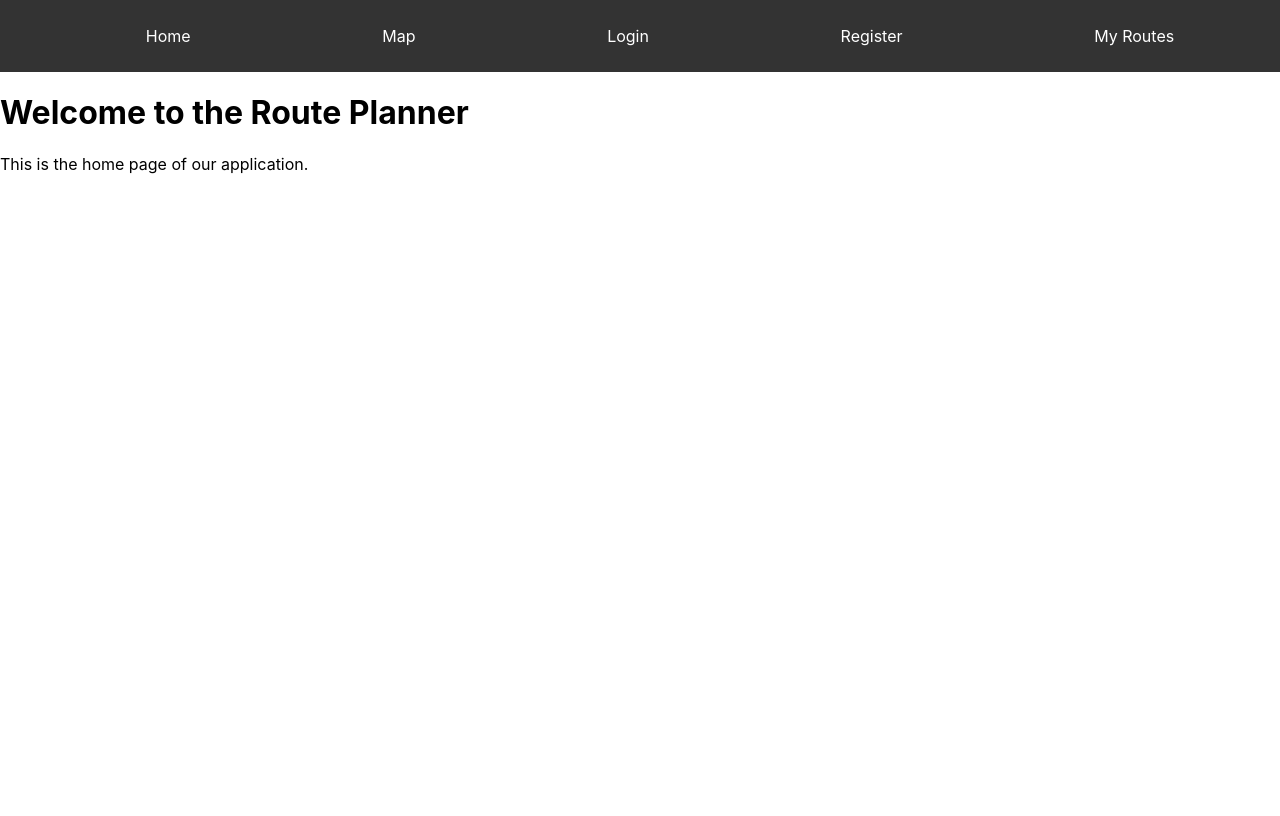
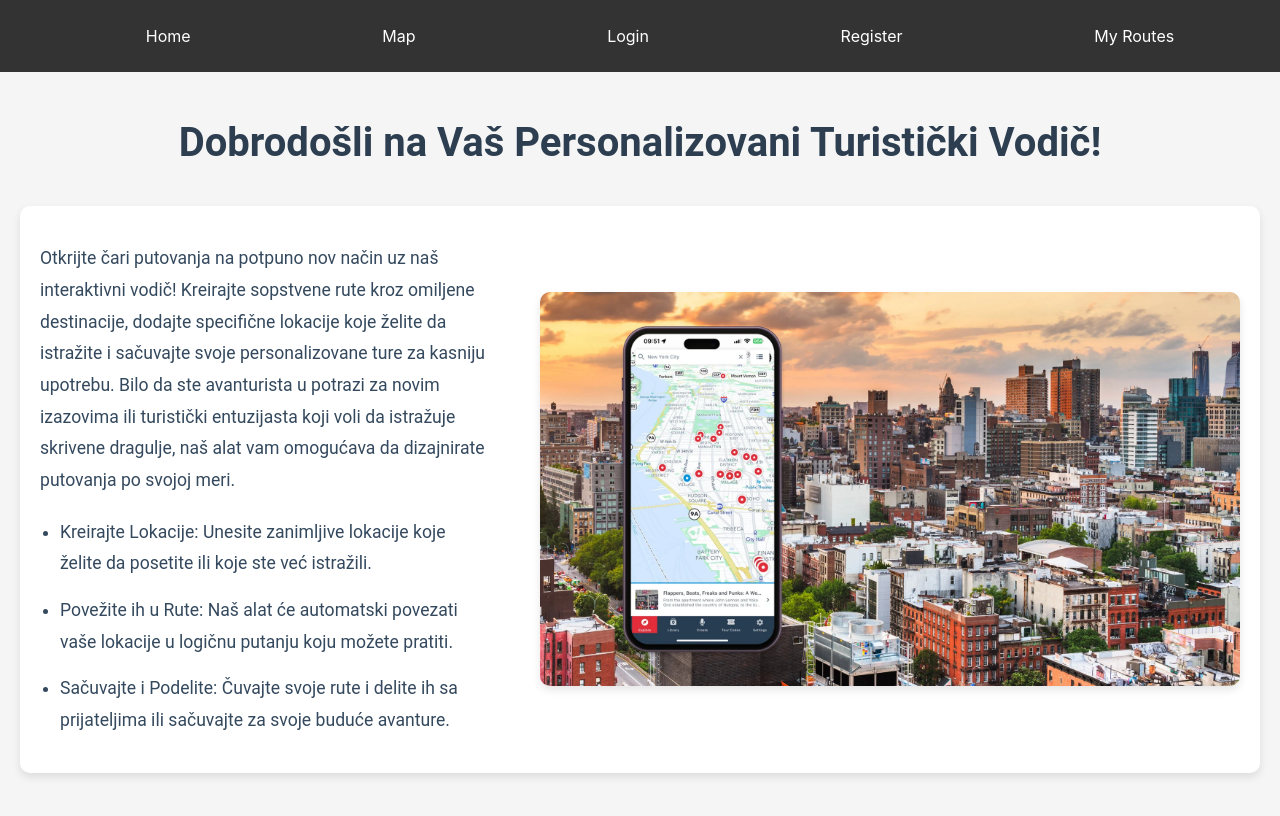
Before and after one commit to elab-development/internet-tehnologije-projekat-turistickivodic_2020_0213, a React (Create React App) app in the folder routing-app/: page / in a window 1280 px wide. Shown: the top 816 px of the page. Built offline with nearby package versions, Linux system fonts and the light colour scheme.

Commit message:
Stilizovan home page

```diff
--- /dev/null
+++ b/routing-app/src/Home.css
@@ -0,0 +1,78 @@
+/* Home.css */
+* {
+    background-color: "#333",
+}
+
+.main {
+    padding: 20px;
+    padding-bottom: 150px;
+    background-color: #f5f5f5;
+    font-family: 'Roboto', sans-serif;
+}
+
+.home-title {
+    text-align: center;
+    font-size: 2.5rem;
+    color: #2c3e50;
+    margin-bottom: 40px;
+    font-weight: bold;
+}
+
+.home-container {
+    display: flex;
+    align-items: center;
+    justify-content: space-between;
+    max-width: 1200px;
+    margin: 0 auto;
+    padding: 20px;
+    background-color: #ffffff;
+    border-radius: 10px;
+    box-shadow: 0 4px 8px rgba(0, 0, 0, 0.1);
+}
+
+.home-content {
+    max-width: 450px;
+}
+
+.home-paragraph {
+    font-size: 1.1rem;
+    line-height: 1.8;
+    color: #34495e;
+    margin-bottom: 20px;
+}
+
+.home-list {
+    list-style-type: disc;
+    padding-left: 20px;
+    color: #34495e;
+}
+
+.home-list li {
+    font-size: 1.1rem;
+    line-height: 1.8;
+    margin-bottom: 15px; /* Slightly reduced the space between bullet points */
+}
+
+.home-image {
+    max-width: 700px; /* Larger image size */
+    height: auto;
+    margin-left: -40px;
+    border-radius: 10px;
+    box-shadow: 0 4px 8px rgba(0, 0, 0, 0.1);
+}
+
+@media (max-width: 768px) {
+    .home-container {
+        flex-direction: column;
+        text-align: center;
+    }
+
+    .home-content {
+        max-width: 100%;
+    }
+
+    .home-image {
+        max-width: 100%;
+        margin: 20px 0 0 0;
+    }
+}
--- a/routing-app/src/Home.js
+++ b/routing-app/src/Home.js
@@ -1,10 +1,44 @@
 import React from "react";
+import "./Home.css"; // Import the CSS file
 
 const Home = () => {
   return (
-    <div>
-      <h1>Welcome to the Route Planner</h1>
-      <p>This is the home page of our application.</p>
+    <div className="main">
+      <h1 className="home-title">
+        Dobrodošli na Vaš Personalizovani Turistički Vodič!
+      </h1>
+      <div className="home-container">
+        <div className="home-content">
+          <p className="home-paragraph">
+            Otkrijte čari putovanja na potpuno nov način uz naš interaktivni
+            vodič! Kreirajte sopstvene rute kroz omiljene destinacije, dodajte
+            specifične lokacije koje želite da istražite i sačuvajte svoje
+            personalizovane ture za kasniju upotrebu. Bilo da ste avanturista u
+            potrazi za novim izazovima ili turistički entuzijasta koji voli da
+            istražuje skrivene dragulje, naš alat vam omogućava da dizajnirate
+            putovanja po svojoj meri.
+          </p>
+          <ul className="home-list">
+            <li>
+              Kreirajte Lokacije: Unesite zanimljive lokacije koje želite da
+              posetite ili koje ste već istražili.
+            </li>
+            <li>
+              Povežite ih u Rute: Naš alat će automatski povezati vaše lokacije
+              u logičnu putanju koju možete pratiti.
+            </li>
+            <li>
+              Sačuvajte i Podelite: Čuvajte svoje rute i delite ih sa
+              prijateljima ili sačuvajte za svoje buduće avanture.
+            </li>
+          </ul>
+        </div>
+        <img
+          className="home-image"
+          src="/img/home-slika.webp"
+          alt="Tour Guide"
+        />
+      </div>
     </div>
   );
 };
--- a/routing-app/src/MyRoutes.js
+++ b/routing-app/src/MyRoutes.js
@@ -48,11 +48,6 @@ const MyRoutes = ({ isLoggedIn, onRouteSelect }) => {
 
     fetchRoutes();
   }, [isLoggedIn, navigate]);
-
-  const handleShowOnMap = (route) => {
-    console.log("Selected route:", route);
-    navigate("/map", { state: { route } }); // Navigate to MapComponent with the selected route as state
-  };
 
   const handleDeleteRoute = async (routeId) => {
     try {
@@ -134,7 +129,6 @@ const MyRoutes = ({ isLoggedIn, onRouteSelect }) => {
                 </li>
               ))}
             </ul>
-            <button onClick={() => handleShowOnMap(route)}>Show on Map</button>
             <button onClick={() => handleDeleteRoute(route.id)}>
               Delete Route
             </button>
```
Also changed, not shown: routing-app/public/img/download.jpg (added), routing-app/public/img/home-slika.webp (added).
